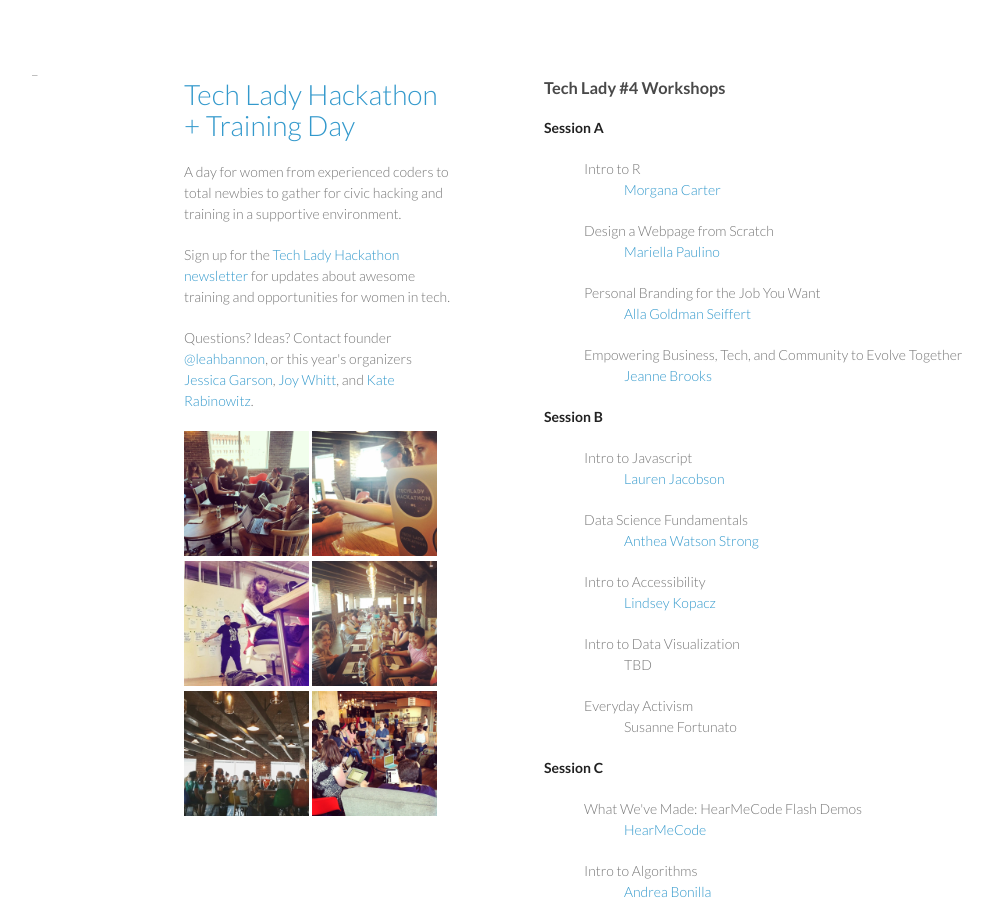
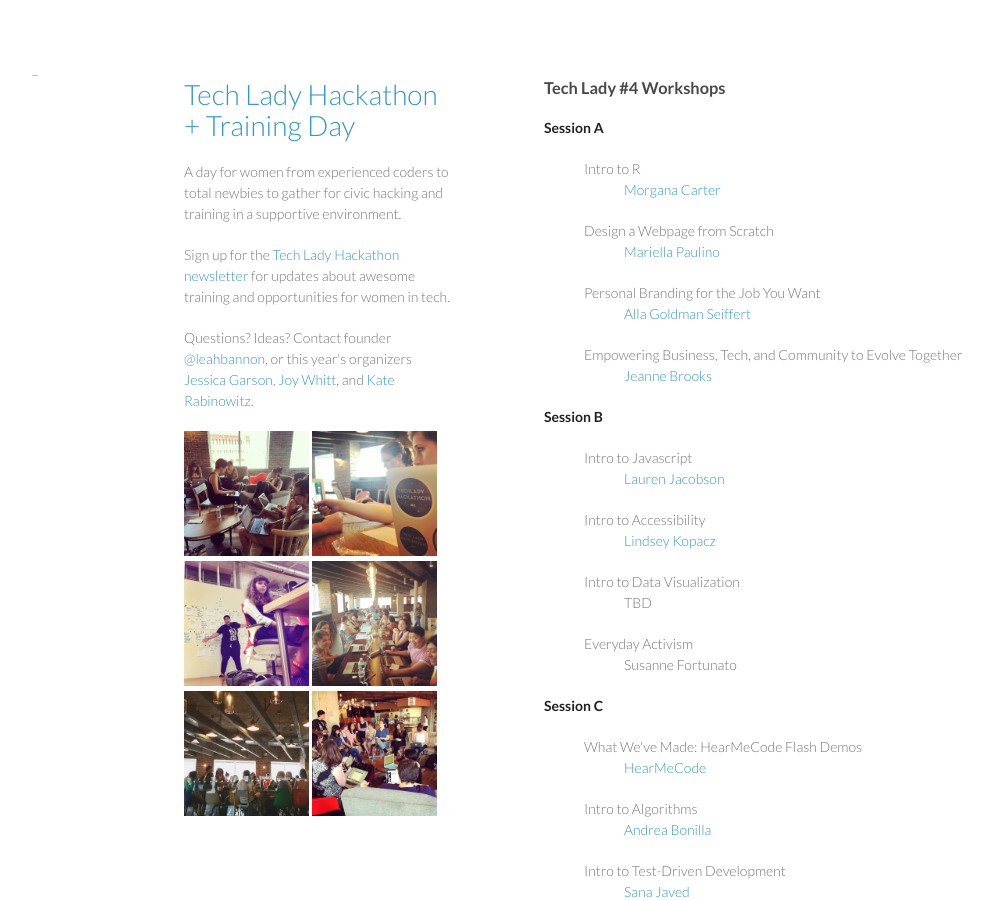
Before and after one commit to leahbannon/techladyhackathon, a Jekyll site: the page built from workshops.html, in a window 1280 px wide and 900 px high. Shown: the whole window, without its empty margins (26-1017 px from the left). Built offline with Jekyll 4.4.1, drawn with Linux system fonts in a browser that asks for light colours.

Commit message:
update to workshops

```diff
--- a/workshops.html
+++ b/workshops.html
@@ -34,11 +34,6 @@ published: true
 	<li>Intro to Javascript</li>
 		<ul style="list-style-type:none">
 			<li><a href="https://twitter.com/Lauren_CJay">Lauren Jacobson</a></li>
-		</ul>
-
-	<li>Data Science Fundamentals</li>
-		<ul style="list-style-type:none">
-			<li><a href="https://twitter.com/antheaws">Anthea Watson Strong</a></li>
 		</ul>
 
 	<li>Intro to Accessibility</li>
```
